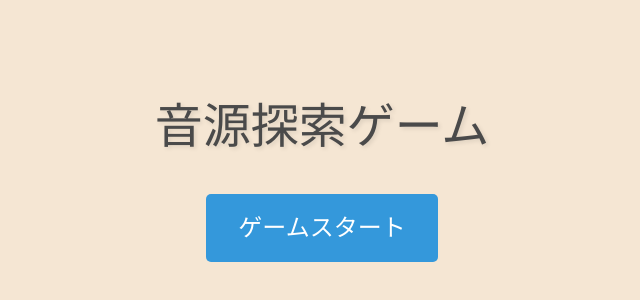
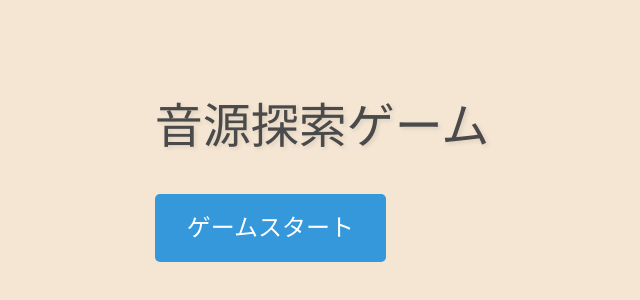
Before and after one commit to mirrormouse/AudioMaze, a Next.js app: page /stage/1 in a window 1280 px wide. Shown: the part 224-524 px from the top of the page, without its empty margins (318-958 px from the left). Built offline with nearby package versions, Linux system fonts and the light colour scheme.

Commit message:
system OK

```diff
--- a/src/app/stage/[id]/page.tsx
+++ b/src/app/stage/[id]/page.tsx
@@ -103,6 +103,7 @@ const App: React.FC = () => {
     };
 
     const handleCanvasClick = (event: React.MouseEvent<HTMLCanvasElement>) => {
+        event.preventDefault(); // デフォルトの動作を防ぐ
         // console.log('click', event.clientX, event.clientY);
         if (gameRef.current) {
             const rect = canvasRef.current!.getBoundingClientRect();
@@ -114,6 +115,7 @@ const App: React.FC = () => {
     };
 
     const handleCanvasRelease = () => {
+        event.preventDefault(); // デフォルトの動作を防ぐ
         console.log('release');
         if (gameRef.current) {
             gameRef.current.handleRelease();
@@ -143,6 +145,7 @@ const App: React.FC = () => {
                         onMouseLeave={handleCanvasRelease}
                         onTouchStart={(e) => handleCanvasClick(e.touches[0] as any)}
                         onTouchEnd={handleCanvasRelease}
+                        onContextMenu={(e) => e.preventDefault()}
                     />
                     <div className="controls">
                         <div className="map-container">
--- a/src/styles/App.css
+++ b/src/styles/App.css
@@ -20,13 +20,16 @@ html {
     background-color: #F5E6D3;
 }
 
-.start-screen {
-    display: flex;
-    flex-direction: column;
-    align-items: center;
-    justify-content: center;
-    height: 100%;
-    text-align: center;
+.game-screen {
+    user-select: none;
+    -webkit-user-select: none;
+    -moz-user-select: none;
+    -ms-user-select: none;
+    -webkit-touch-callout: none;
+}
+
+.game-screen canvas {
+    touch-action: none;
 }
 
 .game-title {
```
